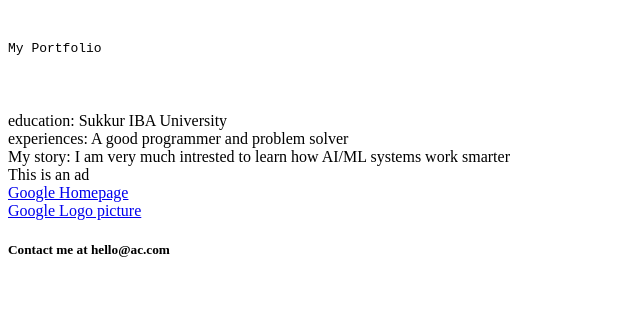
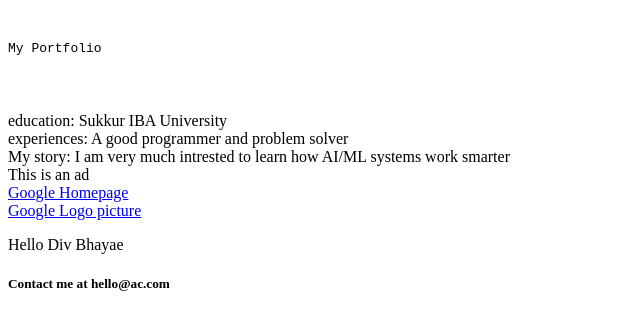
Before and after one commit to FidaHussainLarik/web-engineering-course-materil, a plain HTML site: page practice_exercises/head_foot.html in a window 1280 px wide. Shown: the whole page, without its empty margins (0-640 px from the left). Drawn offline with Linux system fonts and the light colour scheme.

Commit message:
update the portfolio website

```diff
--- a/practice_exercises/head_foot.html
+++ b/practice_exercises/head_foot.html
@@ -48,6 +48,9 @@
 
 
 
+        <div>
+            <p>Hello Div Bhayae</p>
+        </div>
 
 
 
```
Also changed, not shown: README.md, portfolio.html (line endings or trailing spaces), practice_exercises/Hello.html (line endings or trailing spaces), practice_exercises/education.html (line endings or trailing spaces), practice_exercises/experience.html (line endings or trailing spaces), practice_exercises/home.html (line endings or trailing spaces), practice_exercises/portfolio.html (line endings or trailing spaces), practice_exercises/projects.html (line endings or trailing spaces), practice_exercises/sample_portifolio.html (line endings or trailing spaces), week-02/hello_web.html (line endings or trailing spaces), week_01/week_01.html (line endings or trailing spaces).
